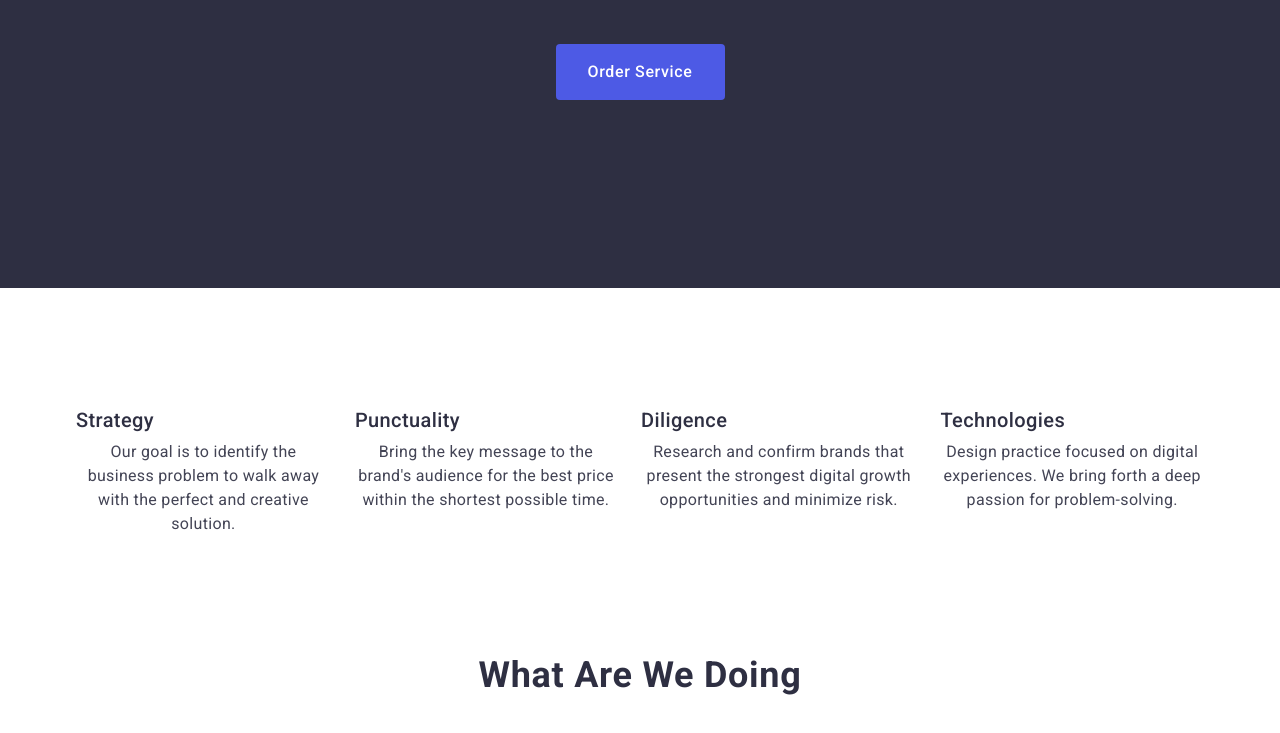
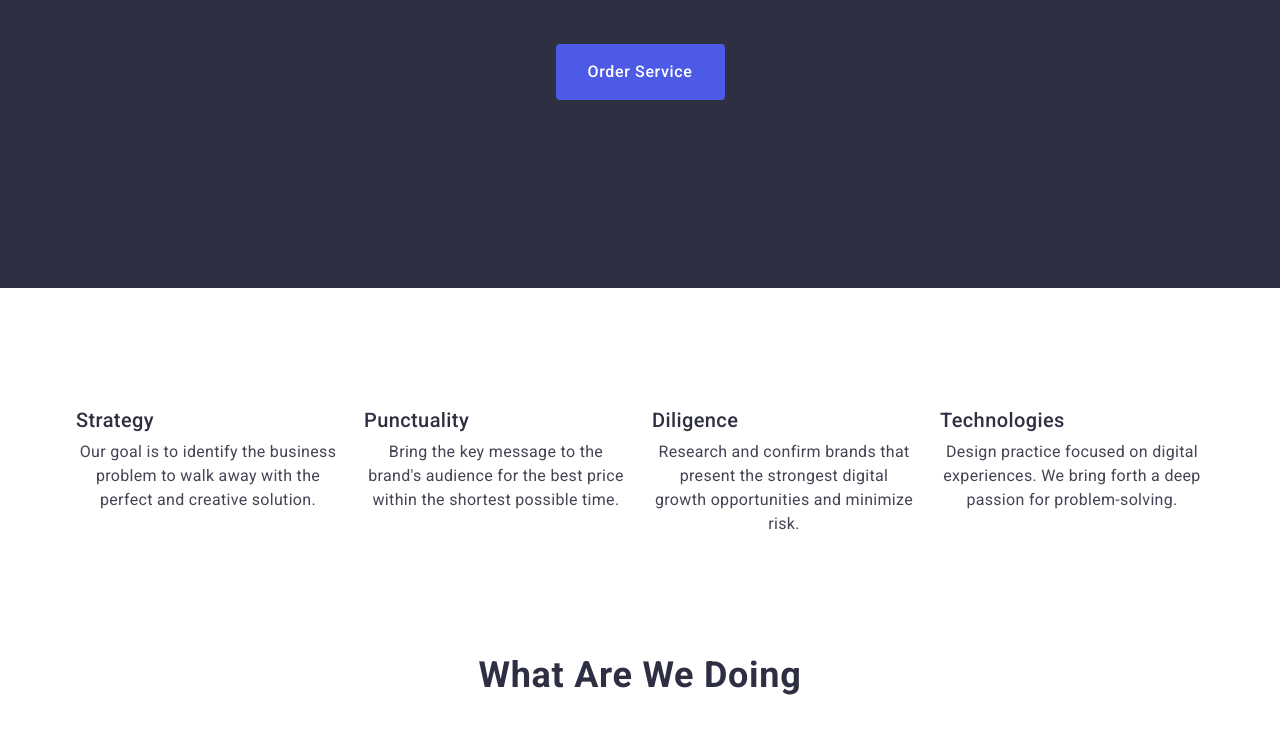
Before and after one commit to GuraSergii/goit-markup-hw-03, a plain HTML site: page index.html in a window 1280 px wide. Shown: the part 337-1070 px from the top of the page. Drawn offline with nearby package versions, Linux system fonts and the light colour scheme.

Commit message:
Update style.css

```diff
--- a/css/style.css
+++ b/css/style.css
@@ -154,9 +154,9 @@ ol {
   gap: 24px;
 }
 
-/* .two-list-li {
+.two-list-li {
   width: calc((100% - 72px) / 4);
-} */
+}
 
 .visually-hidden {
   position: absolute;
```
